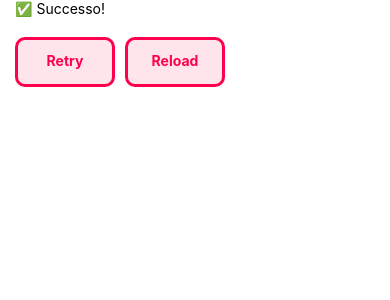
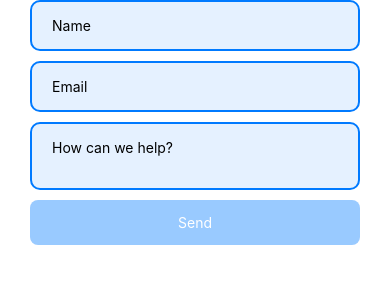
Before and after one commit to gaia-giachero/reactNative-MyApp, a React Native app: screen / in a window 390 px wide. Shown: the top 300 px of the page. Built offline with nearby package versions, Linux system fonts and the light colour scheme.

Commit message:
lab11: form with fields name, email, message and their validation

```diff
--- a/App.tsx
+++ b/App.tsx
@@ -1,4 +1,4 @@
-import Lab from './livecode/L10/App'
+import Lab from './livecode/L11/App'
 
 export default function App(){
     return(
--- /dev/null
+++ b/livecode/L11/App.tsx
@@ -0,0 +1,123 @@
+import React from "react";
+import {
+  StyleSheet,
+  ScrollView,
+  Text,
+  Pressable,
+  KeyboardAvoidingView,
+  Platform,
+  TextInput,
+} from "react-native";
+import { SafeAreaProvider, SafeAreaView } from "react-native-safe-area-context";
+
+export default function App() {
+  const [name, setName] = React.useState("");
+  const [email, setEmail] = React.useState("");
+  const [message, setMessage] = React.useState("");
+  const [status, setStatus] = React.useState("");
+  const [submitted, setSubmitted] = React.useState(false);
+
+  const nameOk = name.trim().length >= 2;
+  const emailOk = email.includes("@");
+  const shouldSimulateError = message.trim().toLowerCase().includes("error");
+  const messageOk = message.trim().length >= 10 || shouldSimulateError;
+  const canSubmit = nameOk && emailOk && messageOk;
+  const isSending = status === "loading";
+
+  function onSubmit() {
+    setSubmitted(true);
+    setStatus("loading");
+    const id = setTimeout(() => {
+      if (shouldSimulateError) {
+        setStatus("error");
+      } else if (nameOk && emailOk && messageOk) {
+        setStatus("success");
+        setName('');
+        setEmail('');
+        setMessage('');
+        setSubmitted(false);
+      } else {
+        setStatus('error');
+      }
+    }, 1000);
+    return () => clearTimeout(id);
+  }
+
+  return (
+    <SafeAreaProvider>
+      <SafeAreaView style={styles.container}>
+        <KeyboardAvoidingView
+          behavior={Platform.OS === "ios" ? "padding" : "height"}
+          style={styles.container}
+          keyboardVerticalOffset={50}
+        >
+          <ScrollView>
+            <TextInput
+              style={styles.row}
+              value={name}
+              onChangeText={setName}
+              placeholder="Name"
+            />
+            {submitted && !nameOk && (
+              <Text>Name must have at least 2 characters</Text>
+            )}
+            <TextInput
+              style={styles.row}
+              value={email}
+              onChangeText={setEmail}
+              autoCapitalize="none"
+              placeholder="Email"
+            />
+            {submitted && !emailOk && <Text>Email must include @</Text>}
+            <TextInput
+              style={styles.row}
+              value={message}
+              onChangeText={setMessage}
+              multiline
+              placeholder="How can we help?"
+            />
+            {submitted && !messageOk && (
+              <Text>Message must have at least 10 characters</Text>
+            )}
+            <Pressable
+              onPress={onSubmit}
+              disabled={isSending}
+              style={{
+                opacity: canSubmit && !isSending ? 1 : 0.4,
+                padding: 14,
+                borderRadius: 8,
+                backgroundColor: "#007AFF",
+              }}
+            >
+              <Text style={{ color: "#fff", textAlign: "center" }}>
+                {status === "loading" ? "Sending..." : "Send"}
+              </Text>
+            </Pressable>
+            {status === 'success' && <Text style={styles.valid}>Campi inviati correttamente</Text>}
+
+          </ScrollView>
+        </KeyboardAvoidingView>
+      </SafeAreaView>
+    </SafeAreaProvider>
+  );
+}
+
+const styles = StyleSheet.create({
+  container: { marginHorizontal: 15 },
+  row: {
+    paddingTop: 15,
+    paddingBottom: 15,
+    paddingRight: 40,
+    paddingLeft: 20,
+    borderWidth: 2,
+    borderRadius: 10,
+    backgroundColor: "#e5f1ff",
+    borderColor: "#007AFF",
+    marginBottom: 10,
+  },
+  valid: {
+    color: "#06aa00",
+    textAlign: "center",
+    marginTop: 5,
+  }
+});
```
